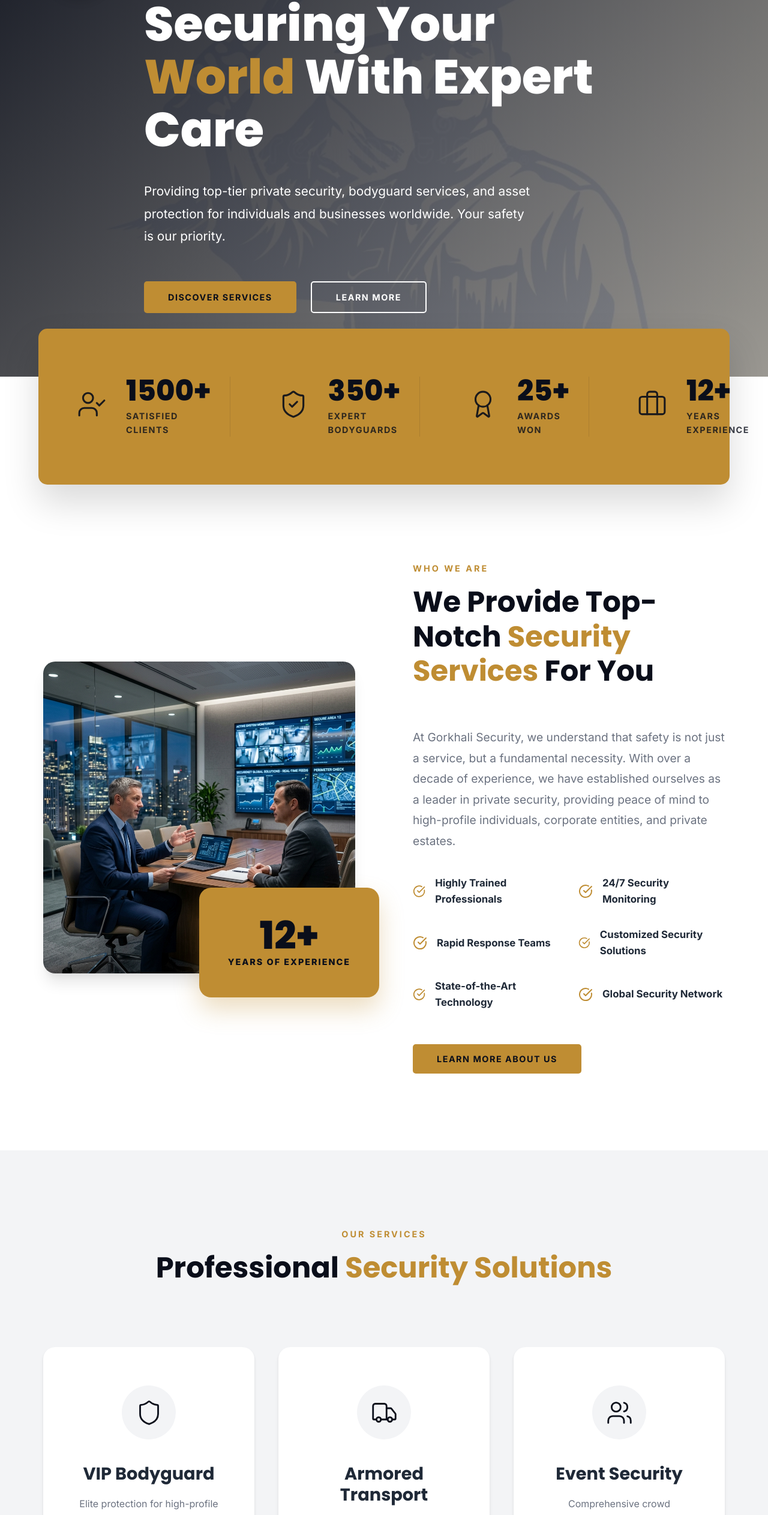
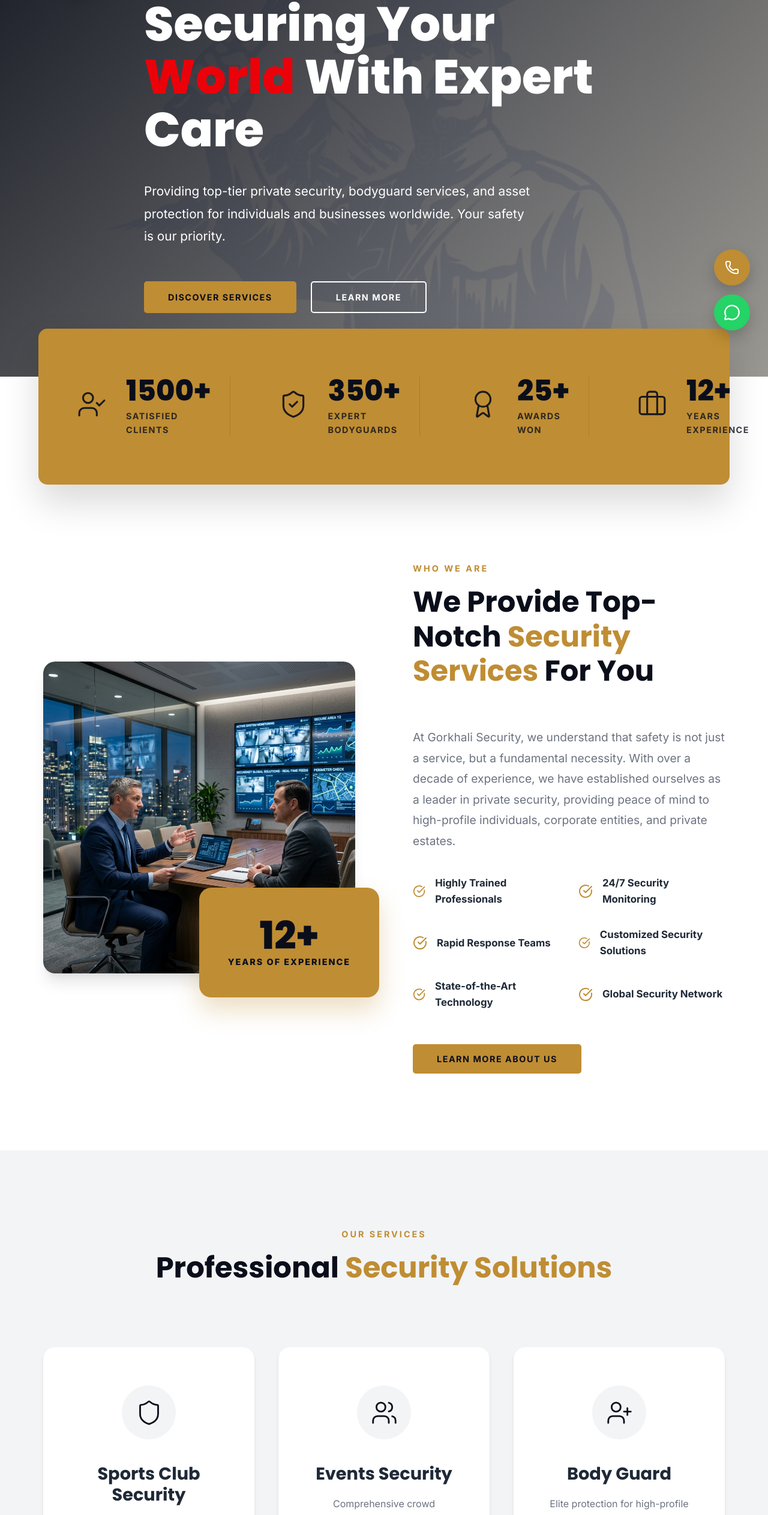
Before and after one commit to sabin876/Gorkhali-Security-Services, a React (Vite) app: page / in a window 1280 px wide. Shown: the part 219-2745 px from the top of the page at 60% size. Built offline with nearby package versions, Linux system fonts and the light colour scheme.

Commit message:
Update services list, highlight keywords in red, and add WhatsApp/Call CTAs

```diff
--- a/src/components/CTA.jsx
+++ b/src/components/CTA.jsx
@@ -17,8 +17,12 @@ const CTA = () => {
             <p>Contact us today for a free consultation and personalized security assessment.</p>
           </div>
           <div className="cta-action">
-            <button className="btn btn-primary">Get A Free Quote</button>
-            <button className="btn btn-outline" style={{ color: 'white', borderColor: 'white' }}>Contact Us</button>
+            <a href="https://wa.me/9779841000000" target="_blank" rel="noopener noreferrer" className="btn btn-whatsapp">
+              WhatsApp Us
+            </a>
+            <a href="tel:+9779841000000" className="btn btn-primary">
+              Call Now
+            </a>
           </div>
         </motion.div>
       </div>
--- /dev/null
+++ b/src/components/FloatingCTA.jsx
@@ -0,0 +1,35 @@
+import React from 'react';
+import { Phone, MessageCircle } from 'lucide-react';
+import { motion } from 'framer-motion';
+
+const FloatingCTA = () => {
+  return (
+    <div className="floating-cta">
+      <motion.a
+        href="tel:+9779841000000"
+        initial={{ scale: 0, opacity: 0 }}
+        animate={{ scale: 1, opacity: 1 }}
+        transition={{ delay: 1 }}
+        className="floating-btn call"
+        title="Call Us"
+      >
+        <Phone size={24} />
+      </motion.a>
+
+      <motion.a
+        href="https://wa.me/9779841000000"
+        target="_blank"
+        rel="noopener noreferrer"
+        initial={{ scale: 0, opacity: 0 }}
+        animate={{ scale: 1, opacity: 1 }}
+        transition={{ delay: 1.2 }}
+        className="floating-btn whatsapp"
+        title="WhatsApp Us"
+      >
+        <MessageCircle size={28} />
+      </motion.a>
+    </div>
+  );
+};
+
+export default FloatingCTA;
--- a/src/components/Hero.jsx
+++ b/src/components/Hero.jsx
@@ -38,7 +38,7 @@ const Hero = () => {
             whileInView={{ opacity: 1, y: 0 }}
             viewport={{ once: true }}
             transition={{ duration: 0.6 }}
-            className="subtitle"
+            className="subtitle text-red"
           >
             Professional Security Services
           </motion.span>
@@ -49,7 +49,7 @@ const Hero = () => {
             viewport={{ once: true }}
             transition={{ duration: 0.6, delay: 0.2 }}
           >
-            Securing Your <span className="text-primary">World</span> With Expert Care
+            Securing Your <span className="text-red">World</span> With Expert Care
           </motion.h1>
 
           <motion.p
--- a/src/components/Services.jsx
+++ b/src/components/Services.jsx
@@ -25,33 +25,23 @@ const Services = () => {
   const services = [
     {
       icon: Shield,
-      title: "VIP Bodyguard",
-      description: "Elite protection for high-profile individuals, ensuring safety in all environments."
-    },
-    {
-      icon: Truck,
-      title: "Armored Transport",
-      description: "Secure transportation of high-value assets and cash with professional security teams."
+      title: "Sports Club Security",
+      description: "Dedicated security solutions for sports clubs, ensuring a safe environment for athletes and fans."
     },
     {
       icon: Users,
-      title: "Event Security",
-      description: "Comprehensive crowd management and security solutions for large-scale events."
-    },
-    {
-      icon: Video,
-      title: "CCTV Monitoring",
-      description: "24/7 remote surveillance and threat detection using advanced monitoring technology."
+      title: "Events Security",
+      description: "Comprehensive crowd management and security solutions for large-scale professional events."
     },
     {
       icon: UserPlus,
-      title: "Private Investigation",
-      description: "Professional investigation services for corporate and personal security matters."
+      title: "Body Guard",
+      description: "Elite protection for high-profile individuals, ensuring personal safety in all environments."
     },
     {
-      icon: FileText,
-      title: "Security Audit",
-      description: "In-depth risk assessment and security planning for homes and businesses."
+      icon: Shield,
+      title: "General Security",
+      description: "Versatile security services tailored for businesses, residential areas, and industrial sites."
     }
   ];
 
--- a/src/index.css
+++ b/src/index.css
@@ -88,6 +88,7 @@ section {
 
 /* Utility Classes */
 .text-primary { color: var(--primary); }
+.text-red { color: #eb0109; }
 .bg-primary { background-color: var(--primary); }
 .bg-secondary { background-color: var(--secondary); }
 .bg-light { background-color: var(--bg-light); }
@@ -125,6 +126,53 @@ section {
 .btn-outline:hover {
   background-color: var(--primary);
   color: var(--secondary);
+}
+
+.btn-whatsapp {
+  background-color: #25D366;
+  color: white;
+}
+
+.btn-whatsapp:hover {
+  background-color: #128C7E;
+  color: white;
+  transform: translateY(-3px);
+  box-shadow: 0 10px 20px rgba(37, 211, 102, 0.3);
+}
+
+/* Floating CTA */
+.floating-cta {
+  position: fixed;
+  bottom: 30px;
+  right: 30px;
+  display: flex;
+  flex-direction: column;
+  gap: 15px;
+  z-index: 9999;
+}
+
+.floating-btn {
+  width: 60px;
+  height: 60px;
+  border-radius: 50%;
+  display: flex;
+  align-items: center;
+  justify-content: center;
+  color: white !important;
+  box-shadow: 0 10px 25px rgba(0,0,0,0.2);
+  transition: var(--transition);
+}
+
+.floating-btn:hover {
+  transform: scale(1.1);
+}
+
+.floating-btn.whatsapp {
+  background-color: #25D366;
+}
+
+.floating-btn.call {
+  background-color: var(--primary);
 }
 
 .section-header {
@@ -368,7 +416,7 @@ header.scrolled {
 }
 
 .hero-content .subtitle {
-  color: var(--primary);
+  color: #eb0109;
   font-weight: 800;
   text-transform: uppercase;
   letter-spacing: 4px;
--- a/src/pages/Home.jsx
+++ b/src/pages/Home.jsx
@@ -7,6 +7,7 @@ import Team from '../components/Team';
 import Vacancy from '../components/Vacancy';
 import CTA from '../components/CTA';
 import Testimonials from '../components/Testimonials';
+import FloatingCTA from '../components/FloatingCTA';
 
 const Home = () => {
   return (
@@ -19,6 +20,7 @@ const Home = () => {
       <Vacancy />
       <CTA />
       <Testimonials />
+      <FloatingCTA />
     </>
   );
 };
```
